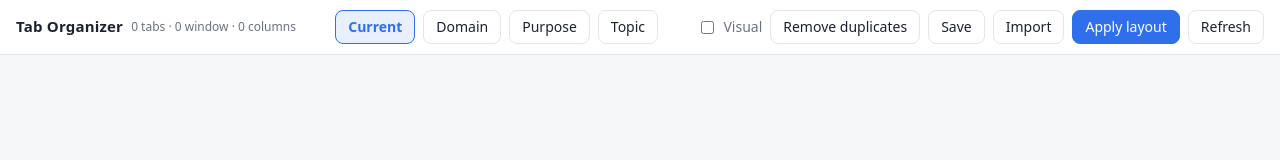
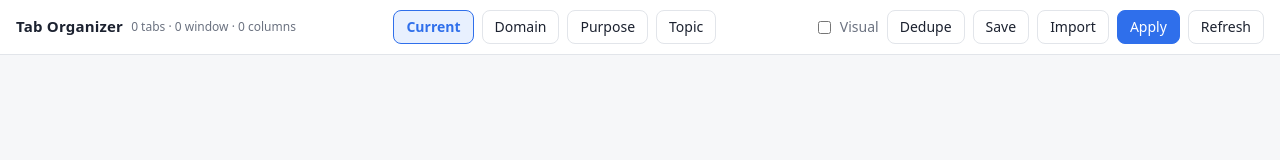
Before and after one commit to vincentqb/tab, a website with bundled scripts: page manager.html in a window 1280 px wide. Built offline with nearby package versions, Linux system fonts and the light colour scheme; no server answers.

Commit message:
One-word buttons; README covers usage only
Dedupe and Apply were the two multi-word labels; the rest already fit.
The intent behind each now lives in a title attribute rather than the
label.

The README drops the why-an-add-on rationale and the repo layout, keeping
install, the views, the buttons, and how to regenerate the screenshot it
opens with. Screenshot names follow the renamed views, and only the one the
README cites is tracked.

```diff
--- a/manager.html
+++ b/manager.html
@@ -48,7 +48,9 @@
           <input id="visual-toggle" type="checkbox" />
           <span>Visual</span>
         </label>
-        <button id="dedupe-btn" class="action-btn">Remove duplicates</button>
+        <button id="dedupe-btn" class="action-btn" title="Close every duplicate but the leftmost">
+          Dedupe
+        </button>
         <button
           id="save-btn"
           class="action-btn"
@@ -64,7 +66,13 @@
           Import
         </button>
         <input id="import-file" type="file" accept="application/json,.json" hidden />
-        <button id="apply-btn" class="action-btn primary">Apply layout</button>
+        <button
+          id="apply-btn"
+          class="action-btn primary"
+          title="Rearrange your real Firefox windows to match the board"
+        >
+          Apply
+        </button>
         <button id="refresh-btn" class="action-btn" title="Reload tabs from the browser">
           Refresh
         </button>
```
Also changed, not shown: test/drive_ui.mjs (+3 -3 lines), README.md, test/screenshots/01-window.png (deleted), test/screenshots/02-domain.png (deleted), test/screenshots/03-purpose.png (added), test/screenshots/03-smart.png (deleted), 1 other file.
